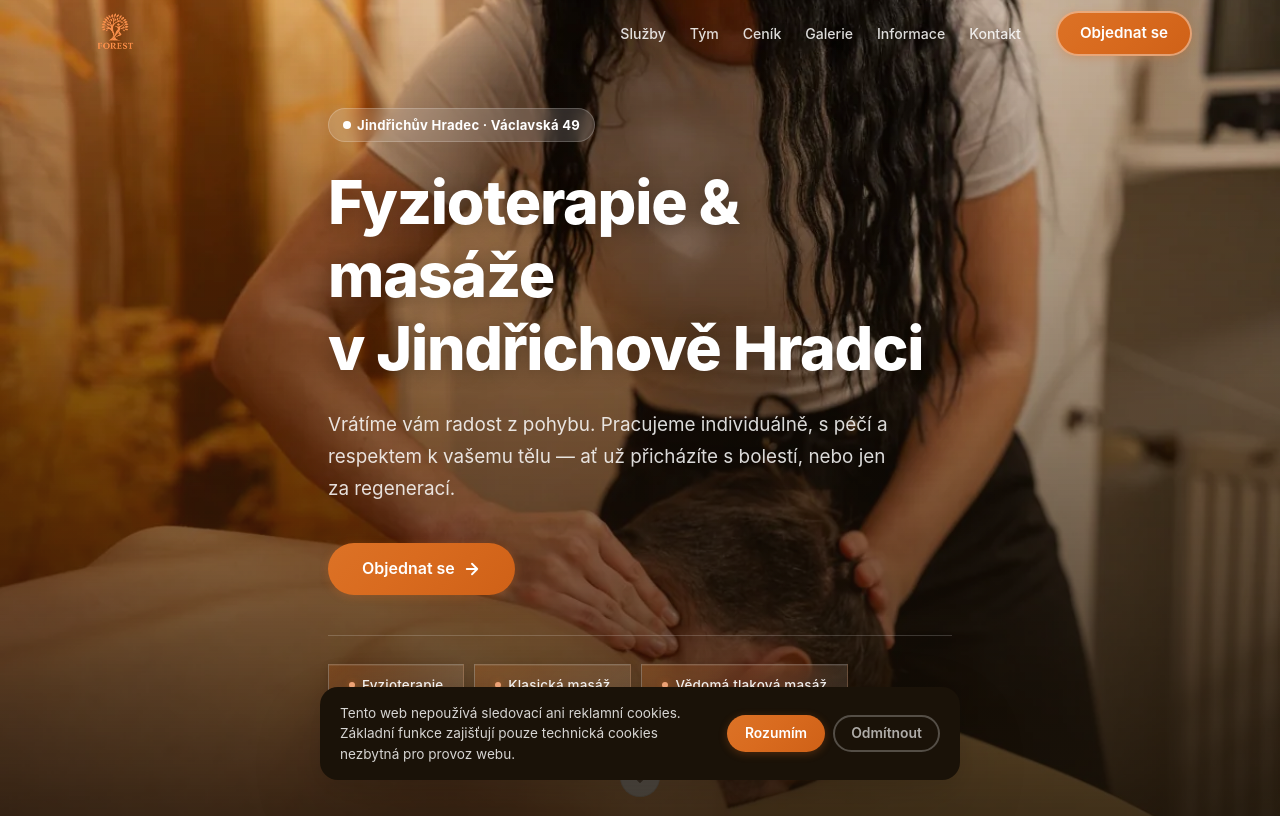
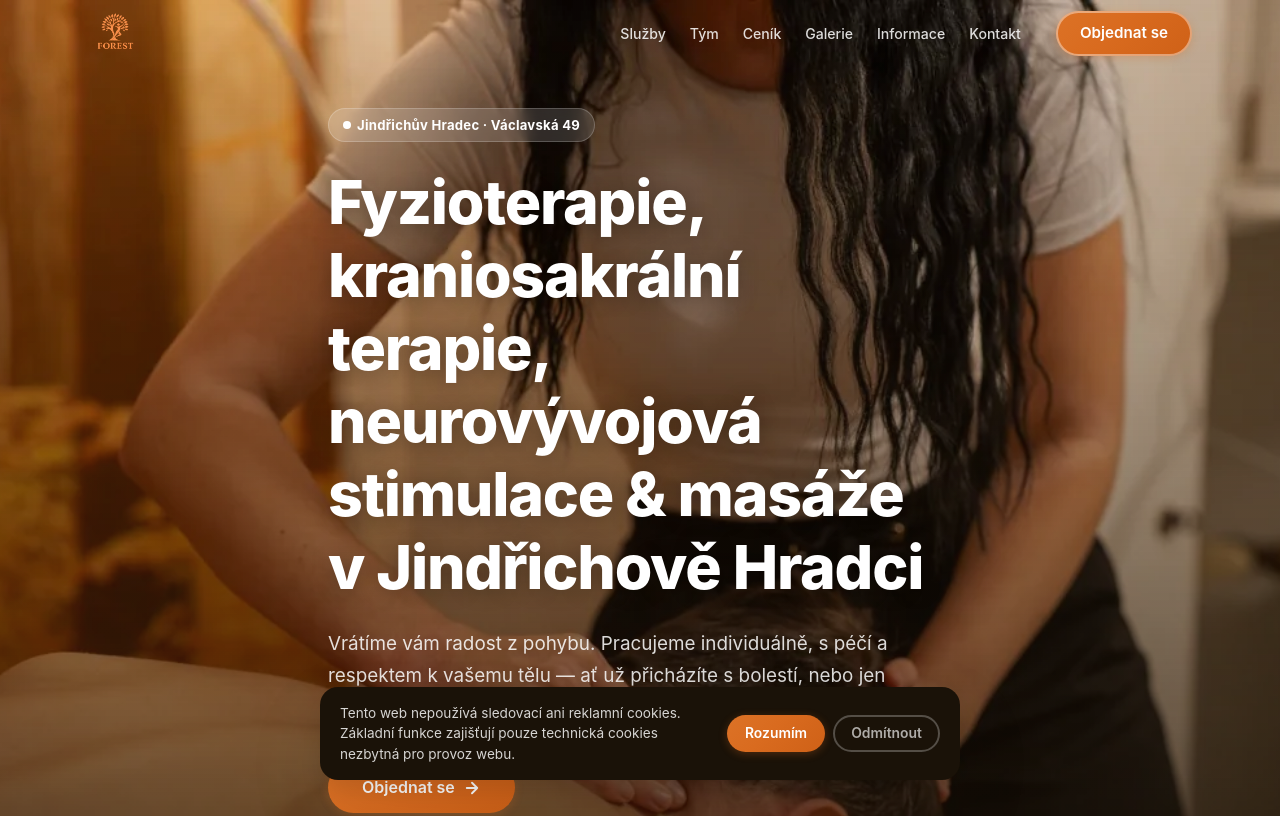
Before and after one commit to webzitra/forest-jh, a plain HTML site: page index.html in a window 1280 px wide. Shown: the top 816 px of the page. Drawn offline with Linux system fonts and the light colour scheme; a web font is replaced by a local one.

Commit message:
Rozšíření nadpisu a footeru o všechny služby
Co-Authored-By: Claude Opus 4.6 <noreply@anthropic.com>

```diff
--- a/index.html
+++ b/index.html
@@ -222,7 +222,7 @@
             <svg width="8" height="8" viewBox="0 0 8 8" fill="currentColor" aria-hidden="true"><circle cx="4" cy="4" r="4"/></svg>
             Jindřichův Hradec · Václavská 49
         </span>
-        <h1>Fyzioterapie &amp; masáže<br>v&nbsp;Jindřichově Hradci</h1>
+        <h1>Fyzioterapie, kraniosakrální terapie, neurovývojová stimulace &amp;&nbsp;masáže v&nbsp;Jindřichově Hradci</h1>
         <p class="hero-perex">
             Vrátíme vám radost z pohybu. Pracujeme individuálně, s péčí
             a respektem k vašemu tělu — ať už přicházíte s bolestí,
@@ -816,7 +816,7 @@
                 <a href="#hero" class="logo logo-white" aria-label="Forest — zpět na úvod">
                     Forest
                 </a>
-                <p>Fyzioterapie &amp; masáže v&nbsp;Jindřichově Hradci.<br>Václavská 49, 377 01 Jindřichův Hradec</p>
+                <p>Fyzioterapie, kraniosakrální terapie, neurovývojová stimulace &amp;&nbsp;masáže v&nbsp;Jindřichově Hradci.<br>Václavská 49, 377 01 Jindřichův Hradec</p>
             </div>
 
             <nav class="footer-nav" aria-label="Patičková navigace">
```
